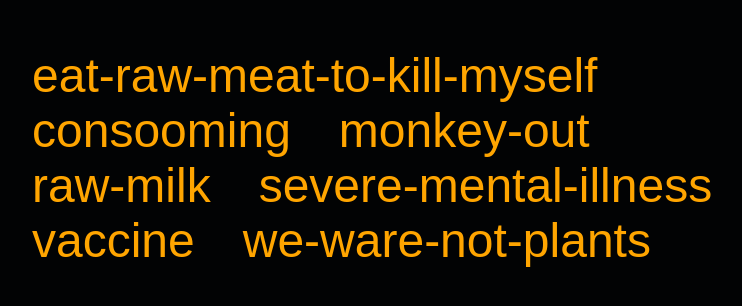
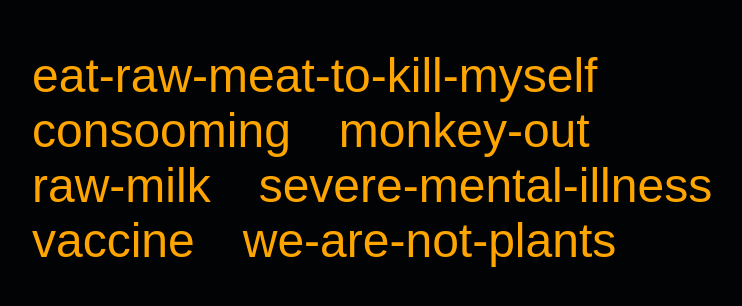
Before and after one commit to diracc/primal-soundboard, a plain HTML site: page index.html in a window 1280 px wide. Shown: the whole page, without its empty margins (208-950 px from the left). Drawn offline with Linux system fonts and the light colour scheme.

Commit message:
Spelling

```diff
--- a/index.html
+++ b/index.html
@@ -46,7 +46,7 @@
             "raw-milk",
             "severe-mental-illness",
             "vaccine",
-            "we-ware-not-plants"
+            "we-are-not-plants"
         ];
         let activeSound = null;
 
```
